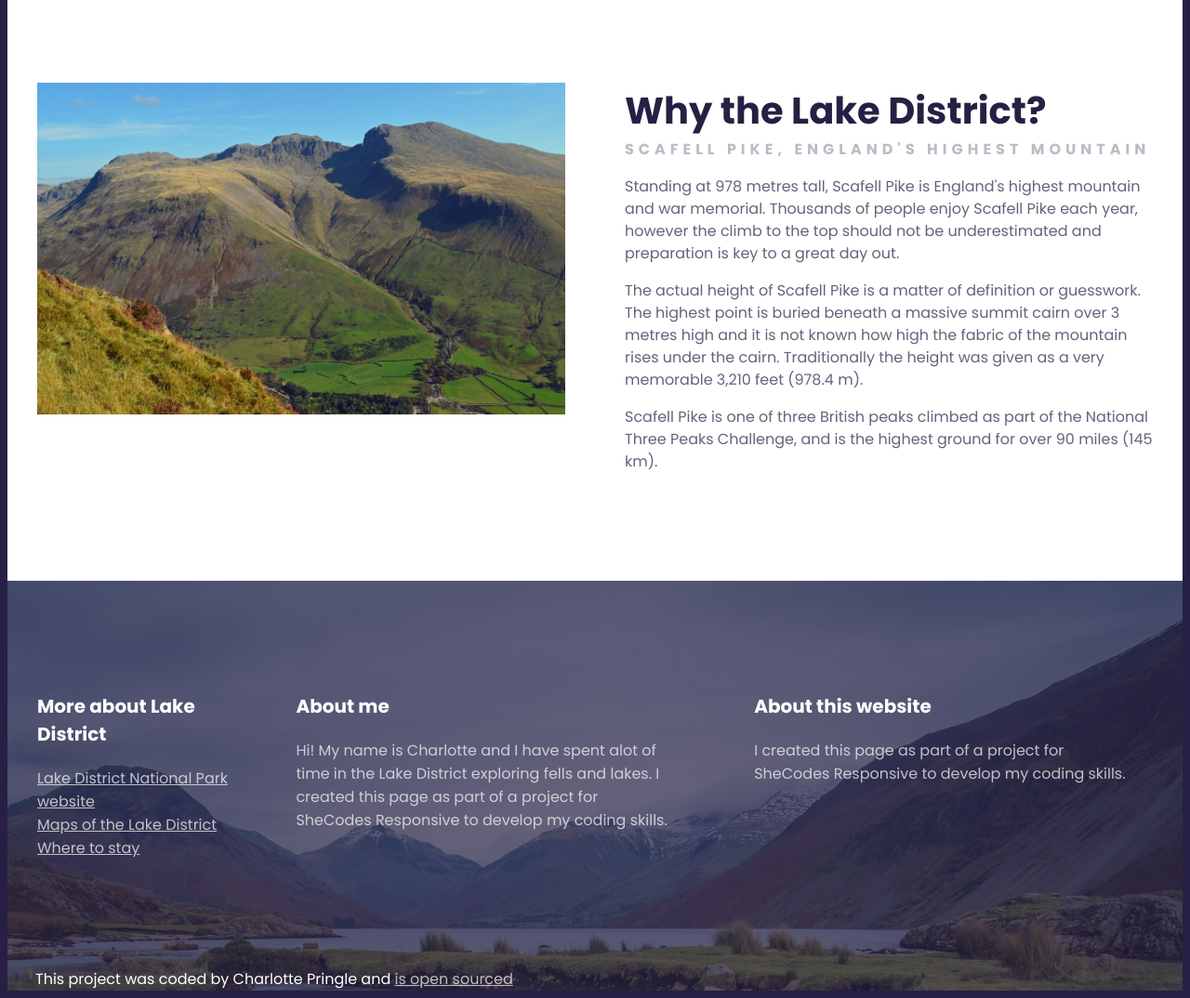
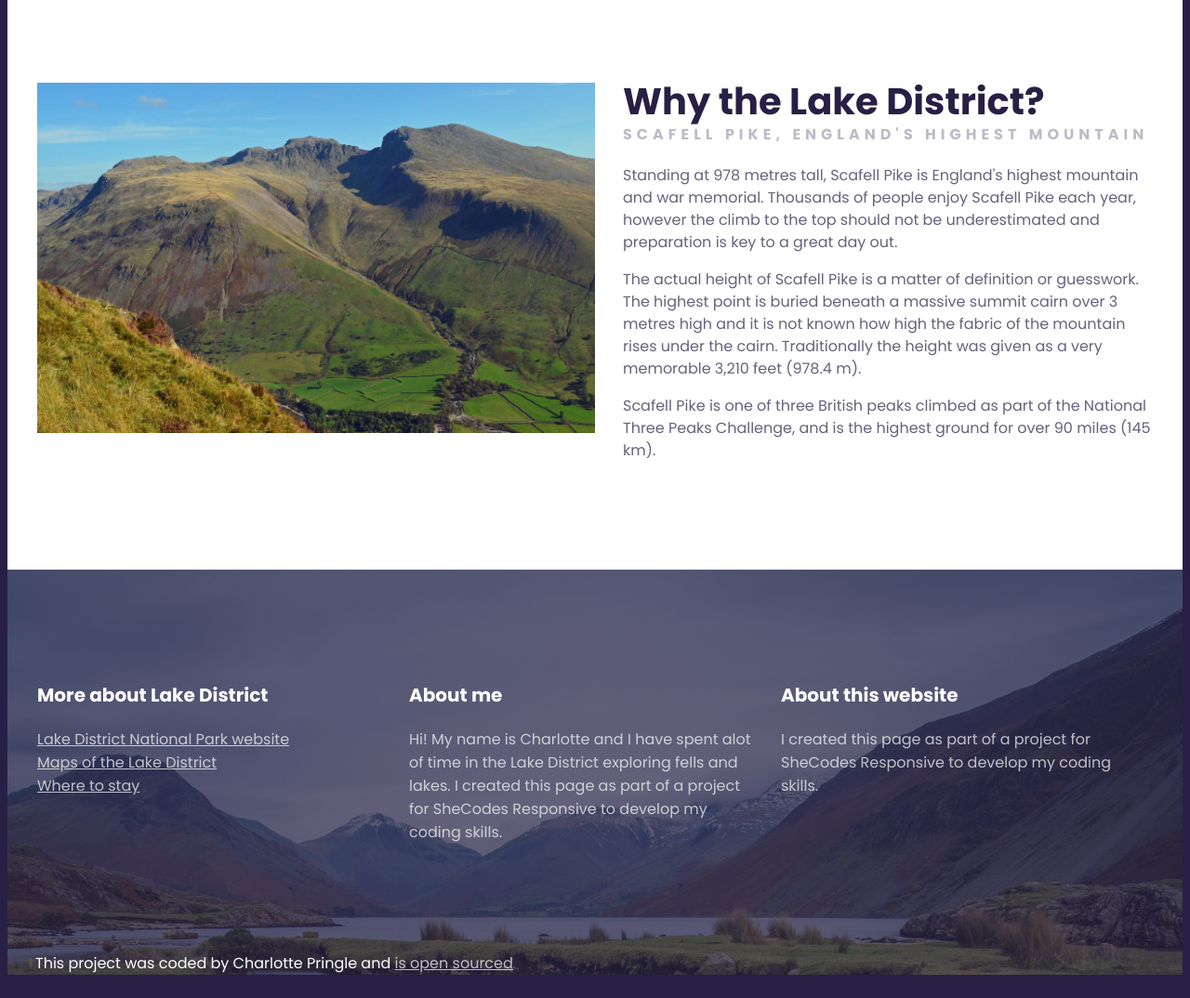
Before and after one commit to CharPrings/lake-district, a plain HTML site: page index.html in a window 1280 px wide. Shown: the part 740-1814 px from the top of the page at 93% size. Drawn offline with Linux system fonts and the light colour scheme.

Commit message:
Updated grid layouts

```diff
--- a/index.html
+++ b/index.html
@@ -25,7 +25,7 @@
           <div>
             <img src="images/Scafell_massif.jpg" alt="Scafell Pike" class="img-responsive"/>
           </div>
-          <div>
+          <div class="scafell-pike-text">
             <h3>Why the Lake District?</h3>
             <h2>Scafell Pike, England's highest mountain</h2>
             <p>
--- a/src/styles.css
+++ b/src/styles.css
@@ -9,7 +9,6 @@ body {
 }
 .grid {
     display: grid;
-    grid-gap: 64px;
 }
 
 .img-responsive {
@@ -21,7 +20,7 @@ body {
 }
 
 .grid-3-columns-with-first-narrow {
-   grid-template-columns: 1fr 2fr 2fr;
+   grid-template-columns: 2fr 2fr 2fr;
 }
 section {
     max-width: 1200px;
@@ -78,10 +77,14 @@ main {
     background-color: white;
 }
 
+.scafell-pike-text {
+    margin-left: 30px;
+}
+
 main h2 {
     font-weight: 700;
     font-size: 16px;
-    line-height: 1.5;
+    line-height: 2;
     margin: 0;
     letter-spacing: 5px;
     color: #272044;
@@ -92,7 +95,7 @@ main h2 {
 main h3 {
     font-weight: 700;
     font-size: 40px;
-    line-height: 1.5;
+    line-height: 1;
     color: #272044;
     margin: 0;
 }
```
